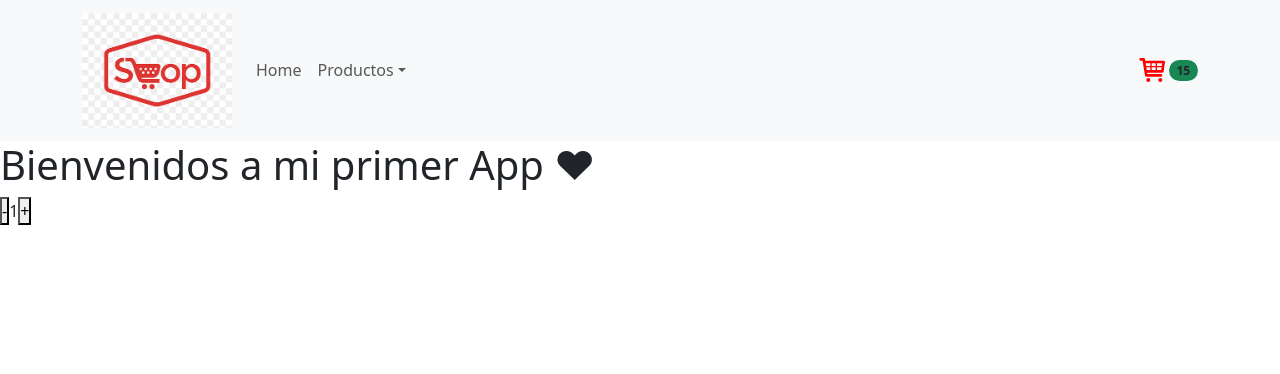
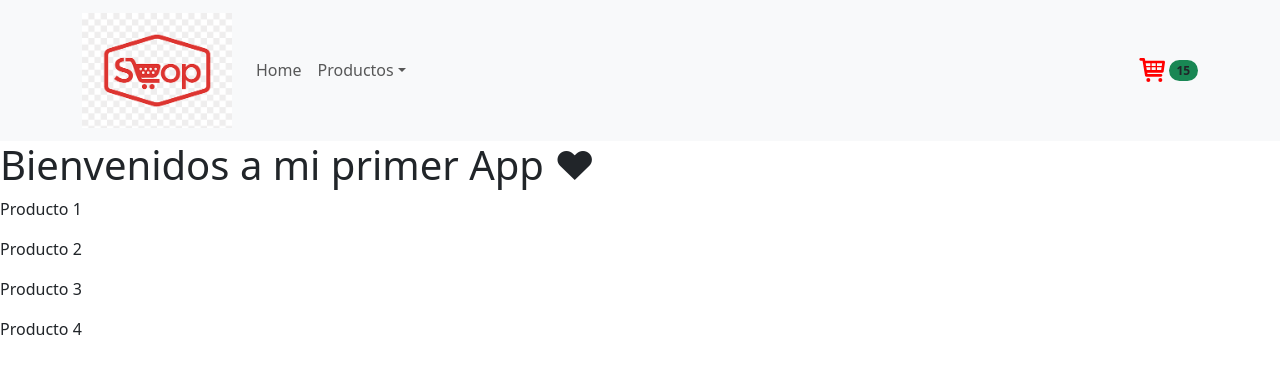
Before and after one commit to mariana-08/proyecto-inicial-1, a React (Vite) app: page / in a window 1280 px wide. Shown: the top 374 px of the page. Built offline with nearby package versions, Linux system fonts and the light colour scheme.

Commit message:
cambios en clase 3, falta la act del proyecto

```diff
--- a/src/components/ItemCount.jsx
+++ b/src/components/ItemCount.jsx
@@ -1,26 +1,52 @@
-import React, {useState} from 'react'
+import React, {useState, useEffect} from 'react'
 
-const ItemCount = () => {
+const ItemCount = ({stock}) => {
     const [count, setCount] = useState(1)
+    const [compra, setCompra] = useState(false)
+  const add =() => {
+    if(count < stock){
+        setCount(count + 1)
+      }
+  }
+const substract =() => {
+    if(count > 0){
+          setCount(count - 1)
+        }
+    }
 
-    const add =() => {
-        setCount(count + 1)
+    //EJEMPLO DE USEEFFECT
+    const comprar = () => {
+      setCompra(!compra)
     }
-    const substract =() => {
-        setCount(count - 1)
-    }
-    console.log('Hola soy el contador')
+
+
+    // se va a ejjecutar siempre, NO ES RECOMENDABLE USARLO
+  // useEffect(() => {
+  //   console.log('me ejecuto siempre')
+  // })
+
+  //se va a ejecutar cuando monta el componente, osea una sola vez se ejecuta y es la que mas se usa
+  useEffect(() => {
+    console.log('me ejecuto una sola vez')
+  }, [])
+
+  // esta a la escucha de un cambio en particular o cambios
+  useEffect(() => {
+    console.log('me ejecuto una sola vez y cada vez q cambie compra')
+  }, [compra])
 
 
   return (
     <div>
-      <button onClick={substract}>-</button>
-      <span>{count}</span>
-      <button onClick={add}>+</button>
+      <div>
+      <button className='btn btn-danger' onClick={substract}>-</button>
+      <span className='btn'>{count}</span>
+      <button className='btn btn-success' onClick={add}>+</button>
+      </div>
+      <button className='btn btn-primary' onClick={comprar}>Agregar al carrito</button>
     </div>
   )
 }
-
 export default ItemCount
 
 
--- a/src/components/ItemListContainer.jsx
+++ b/src/components/ItemListContainer.jsx
@@ -1,16 +1,45 @@
 import ItemCount from "./ItemCount";
+import { getProducts } from "../mock/AsyncService";
+import { useEffect, useState} from "react";
+
 
 const ItemListContainer = ({greeting}) => {
+  const [data, setData] = useState([])
+
   console.log('ItemListContainer')
+
+  //promise (PROMESAS)
+  // const getData = () => {
+  //   let error = false
+  //   // let error = true
+  //   return new Promise ((resolve, reject) => {
+  //     setTimeout(() => {
+  //       if (error) {
+  //         reject('No hay pizza')
+  //       }else {
+  //         resolve('Hay pizza, llega en 2 minutos')
+  //       }
+  //     }, 2000)
+  //   })
+  // }
+  //console.log(getData())
+
+//console.log(getProducts(), 'sin el then')
+  useEffect(() => {
+    console.log('useEffect')
+    getProducts()
+    .then((res)=> setData(res))
+    .catch((error) => console.log(error))
+  },[])
+  console.log(data)
   return (
     <div>
       <h1>{greeting}</h1>
-      <ItemCount/>
+      {/* <ItemCount stock={5}/> */}
+      {/* <ItemCount stock={15}/> */}
+      {/*se llama al array data para el metodo map  */}
+      {data.map((producto) =><p>{producto.name}</p>)}
     </div>
-
   )
 }
-
-
-
 export default ItemListContainer;
--- /dev/null
+++ b/src/mock/AsyncService.jsx
@@ -0,0 +1,53 @@
+const products = [
+  {
+    id:'01',
+    name: 'Producto 1',
+    price: 100,
+    description: 'Descripcion del producto 1',
+    stock: 15,
+    category: 'Nuevos',
+    img: 'https://via.placeholder.com/150',
+  },
+  {
+    id:'02',
+    name: 'Producto 2',
+    price: 250,
+    description: 'Descripcion del producto 2',
+    stock: 5,
+    category: 'Ofertas',
+    img: 'https://via.placeholder.com/150',
+  },
+  {
+    id:'03',
+    name: 'Producto 3',
+    price: 500,
+    description: 'Descripcion del producto 3',
+    stock: 35,
+    category: 'Más vendidos',
+    img: 'https://via.placeholder.com/150',
+  },
+  {
+    id:'04',
+    name: 'Producto 4',
+    price: 5600,
+    description: 'Descripcion del producto 4',
+    stock: 10,
+    category: 'Nuevos',
+    img: 'https://picsun.photos/206',
+  }
+]
+
+// promesa para simular una llamada a una API
+
+export const getProducts = () => {
+    return new Promise((resolve, reject) => {
+        let error = false
+        setTimeout(() =>{
+            if (error) {
+                reject('No se encontraron productos')
+            } else {
+                resolve(products)
+            }
+        },4000)
+    })
+}
```
Also changed, not shown: src/App.jsx (+3 -8 lines).
